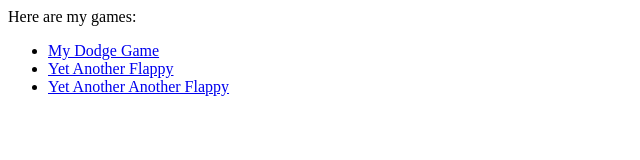
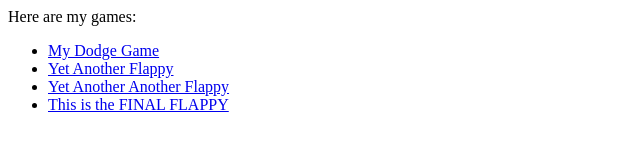
Before and after one commit to zippyjake/youraccount.github.io-1, a plain HTML site: page index.html in a window 1280 px wide. Shown: the whole page, without its empty margins (0-640 px from the left). Drawn offline with Linux system fonts and the light colour scheme.

Commit message:
Update index.html

```diff
--- a/index.html
+++ b/index.html
@@ -8,6 +8,7 @@ Here are my games:
   <li><a href="dodge">My Dodge Game</a></li>
   <li><a href="yetanotherflappy">Yet Another Flappy</a></li>
   <li><a href="yaflappy">Yet Another Another Flappy</a></li>
+  <li><a href = "flapoid">This is the FINAL FLAPPY</a></li>
 </ul>
 </body>
 </html>
```
